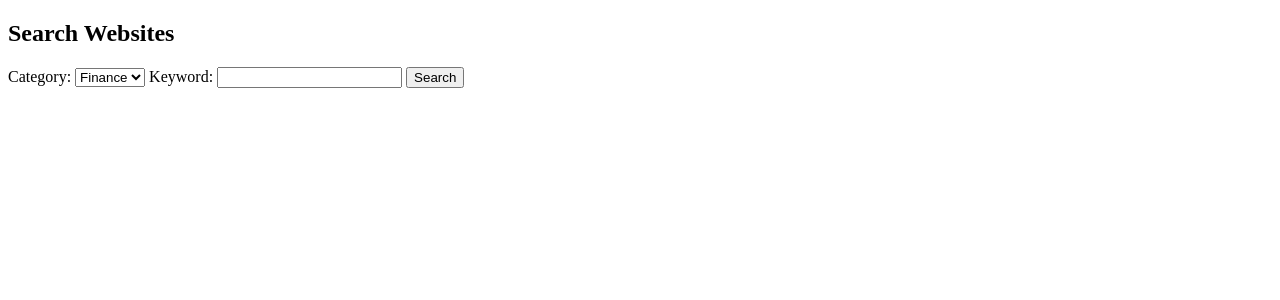
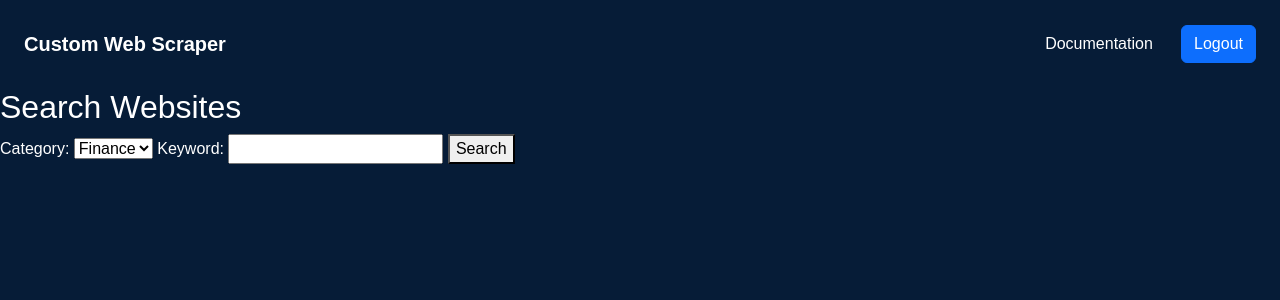
Before and after one commit to Harman-Sahota/Custom-Web-Scraper, a Django app: page /KeywordSearch/ in a window 1280 px wide. Shown: the top 300 px of the page. Run offline with Django 4.2, Linux system fonts and the light colour scheme.

Commit message:
added little styling

```diff
--- a/scraping_project/scraping_app/static/css/KeywordSearch.css
+++ b/scraping_project/scraping_app/static/css/KeywordSearch.css
@@ -0,0 +1,37 @@
+body {
+    background-color: #061C37 !important;
+    color: white !important;
+    font-family: 'Cabin', sans-serif;
+
+}
+
+.landing-nav {
+    padding: 1.5em !important;
+}
+
+.landing-brand {
+    color: white !important;
+}
+
+.landing-ul {
+    color: white !important;
+}
+
+.landing-ul:hover {
+    color: #7DB8FF !important;
+    transition: 0.3s ease;
+}
+
+.btn-landing {
+    color: white !important;
+    margin-left: 2%;
+}
+
+.container-websitelist {
+
+    padding: 2em;
+    width: 40%;
+    box-shadow: 0px 4px 10px rgba(0, 0, 0, 0.1);
+    border-radius: 10px;
+    background-color: #3B6D99 !important;
+}
--- a/scraping_project/scraping_app/templates/scraping_app/KeywordSearch.html
+++ b/scraping_project/scraping_app/templates/scraping_app/KeywordSearch.html
@@ -1,3 +1,4 @@
+{% load static %}
 <!DOCTYPE html>
 <html>
 
@@ -5,6 +6,16 @@
     <title>Search Websites</title>
     <!-- Include necessary CSS and JS files here -->
     <script src="https://code.jquery.com/jquery-3.6.0.min.js"></script>
+    <script src="https://cdn.jsdelivr.net/npm/axios/dist/axios.min.js"></script>
+    <link href="https://cdn.jsdelivr.net/npm/bootstrap@5.3.1/dist/css/bootstrap.min.css" rel="stylesheet"
+        integrity="sha384-4bw+/aepP/YC94hEpVNVgiZdgIC5+VKNBQNGCHeKRQN+PtmoHDEXuppvnDJzQIu9" crossorigin="anonymous">
+    <link rel="preconnect" href="https://fonts.googleapis.com">
+    <link rel="preconnect" href="https://fonts.gstatic.com" crossorigin>
+    <link
+        href="https://fonts.googleapis.com/css2?family=Cabin:wght@200&family=Noto+Sans+Vithkuqi:wght@500&family=Poppins:wght@200&display=swap"
+        rel="stylesheet">
+    <link rel="stylesheet" type="text/css" href="{% static 'css/KeywordSearch.css' %}">
+
     <script>
         $(document).ready(function () {
             $('form').on('submit', function (event) {
@@ -70,6 +81,17 @@
 </head>
 
 <body>
+    <nav class="navbar navbar-expand-lg landing-nav">
+        <a class="navbar-brand landing-brand" href="{% url 'landing_page' %}"><b>Custom Web Scraper</b></a>
+        <div class="collapse navbar-collapse justify-content-end" id="navbarNav">
+            <ul class="navbar-nav">
+                <li class="nav-item">
+                    <a class="nav-link landing-ul" href="#">Documentation</a>
+                </li>
+            </ul>
+            <a class="btn btn-primary btn-landing" href="#">Logout</a>
+        </div>
+    </nav>
     <h2>Search Websites</h2>
     <form>
         {% csrf_token %}
```
